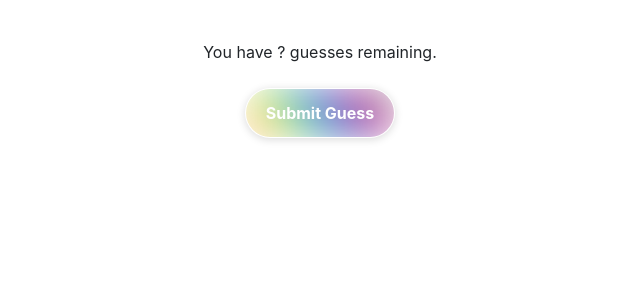
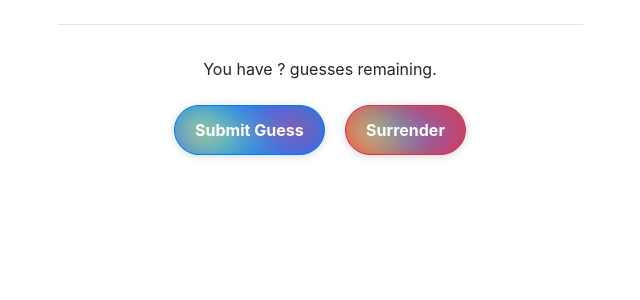
Before and after one commit to coopersully/coople, a Flask app: page /play in a window 1280 px wide. Shown: the part 56-356 px from the top of the page, without its empty margins (320-960 px from the left). Run offline with Flask 3, Linux system fonts and the light colour scheme; data that the repository does not hold is empty; some libraries are stand-ins or nearby versions.

Commit message:
Modify buttons
- Add surrender button
- Coople buttons have primary, secondary, danger, etc.

```diff
--- a/templates/game.html
+++ b/templates/game.html
@@ -35,7 +35,7 @@
                    placeholder="They protect your eyes from the sun.">
         </div>
 
-        <button type="button" class="btn btn-coople rounded-pill" onclick="generateUrl()">Generate Coople</button>
+        <button type="button" class="btn btn-primary btn-coople rounded-pill" onclick="generateUrl()">Generate Coople</button>
 
         <div class="form-group mt-4">
             <label for="gameUrl">Your Coople's URL</label>
--- a/templates/home.html
+++ b/templates/home.html
@@ -11,8 +11,8 @@
                 <p class="col-md-8 fs-4 mx-auto">Guess the hidden word or phrase in limited tries. Use the hints and
                     badges at the top to help you guess. Correct letters and characters turn green, correct but
                     misplaced ones turn orange, and wrong ones turn gray. Are you ready to Coople?</p>
-                <a href="{{ url_for('daily') }}" class="btn btn-lg btn-coople rounded-pill my-1" type="button">Daily Challenge</a>
-                <a href="{{ url_for('game') }}" class="btn btn-lg btn-coople rounded-pill my-1" type="button">Make Your Own</a>
+                <a href="{{ url_for('daily') }}" class="btn btn-primary btn-lg btn-coople rounded-pill my-1 mx-2" type="button">Daily Challenge</a>
+                <a href="{{ url_for('game') }}" class="btn btn-primary btn-lg btn-coople rounded-pill my-1 mx-2" type="button">Make Your Own</a>
             </div>
         </div>
     </div>
--- a/templates/play.html
+++ b/templates/play.html
@@ -5,10 +5,13 @@
         <div class="row justify-content-center text-center">
             <div class="col-12 col-sm-8 col-md-6">
                 <h1 class="display-4 text-center cooplify mt-4" id="name"></h1>
+
                 <p class="text-center bi bi-quote" id="hint"></p>
-                <div class="container text-center" id="badges">
 
-                </div>
+
+                <div class="container text-center" id="badges"></div>
+
+                <hr/>
 
                 <table class="table letter-table text-center align-bottom" id="guessTable">
                     <thead>
@@ -22,7 +25,8 @@
                 <div id="current-guess-input" class="text-center">
                 </div>
 
-                <button id="submit" class="btn btn-coople rounded-pill mt-2">Submit Guess</button>
+                <button id="submit" class="btn btn-primary btn-coople rounded-pill my-2 mx-2">Submit Guess</button>
+                <button id="surrender" class="btn btn-danger btn-coople rounded-pill my-2 mx-2">Surrender</button>
 
             </div>
         </div>
@@ -158,17 +162,31 @@
 
                     // Check for game over and redirect to results if necessary
                     if (guess === word || remaining === 0) {
+                        endGame(guess === word);
+                    }
+                });
+
+                const surrenderBtnEl = document.getElementById('surrender');
+                surrenderBtnEl.addEventListener('click', function () {
+                    if (confirm("Are you sure you want to surrender?")) {
+                        endGame(false);
+                    }
+                });
+
+                function endGame(didWin = false) {
+                    // Disable all buttons and input fields
                     submitBtnEl.disabled = true;
-                        currentGuessEl.disabled = true;
+                    surrenderBtnEl.disabled = true;
+                    enableInput(false);
 
+                    // Redirect to the results page
                     const resultsUrl = new URL(`${baseUrl}/results`);
-                        resultsUrl.searchParams.append('win', guess === word);
+                    resultsUrl.searchParams.append('win', didWin);
                     resultsUrl.searchParams.append('word', originalWord);
                     resultsUrl.searchParams.append('guesses', maxGuesses - remaining);
 
                     window.location.href = resultsUrl.href;
                 }
-                });
 
                 addAllBadges(word);
             });
@@ -192,6 +210,14 @@
             });
         }
 
+        function enableInput(shouldDisable = true) {
+            let inputs = document.querySelectorAll('.letter-input');
+
+            inputs.forEach(input => {
+                input.disabled = shouldDisable;
+            });
+        }
+
     </script>
 
 {% endblock %}
--- a/templates/results.html
+++ b/templates/results.html
@@ -11,9 +11,9 @@
                 <p class="col-md-8 fs-4 mx-auto">Guess the hidden word or phrase in limited tries. Use the hints and
                     badges at the top to help you guess. Correct letters and characters turn green, correct but
                     misplaced ones turn orange, and wrong ones turn gray. Are you ready to Coople?</p>
-                <a href="{{ url_for('daily') }}" class="btn btn-primary btn-coople btn-lg rounded-pill my-1"
+                <a href="{{ url_for('daily') }}" class="btn btn-primary btn-lg btn-coople rounded-pill my-1 mx-2"
                    type="button">Daily Challenge</a>
-                <a href="{{ url_for('game') }}" class="btn btn-secondary btn-coople btn-lg rounded-pill my-1"
+                <a href="{{ url_for('game') }}" class="btn btn-primary btn-lg btn-coople rounded-pill my-1 mx-2"
                    type="button">Make Your Own</a>
             </div>
         </div>
```
Lines whose indentation alone changed are shown as unchanged.
